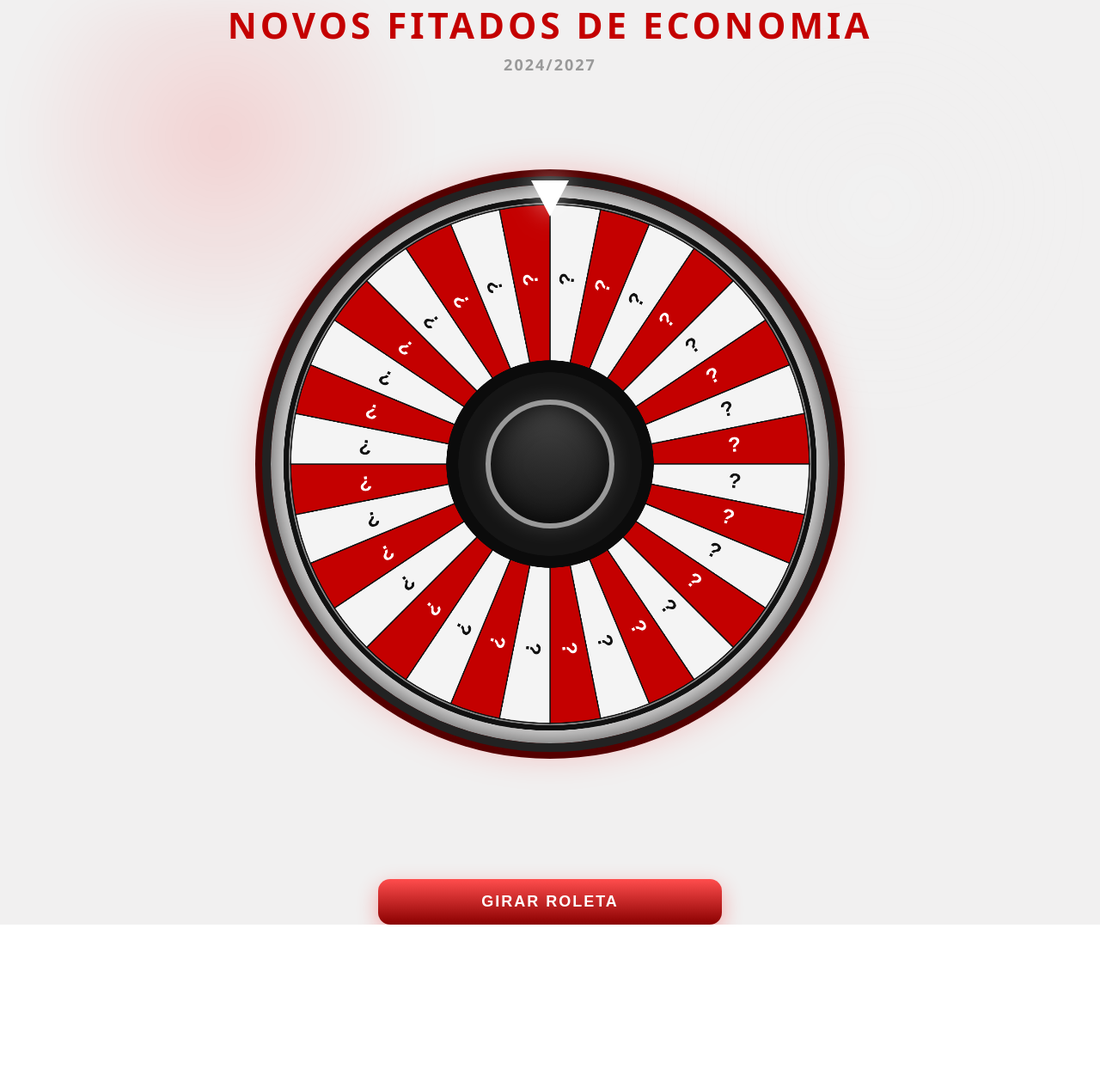
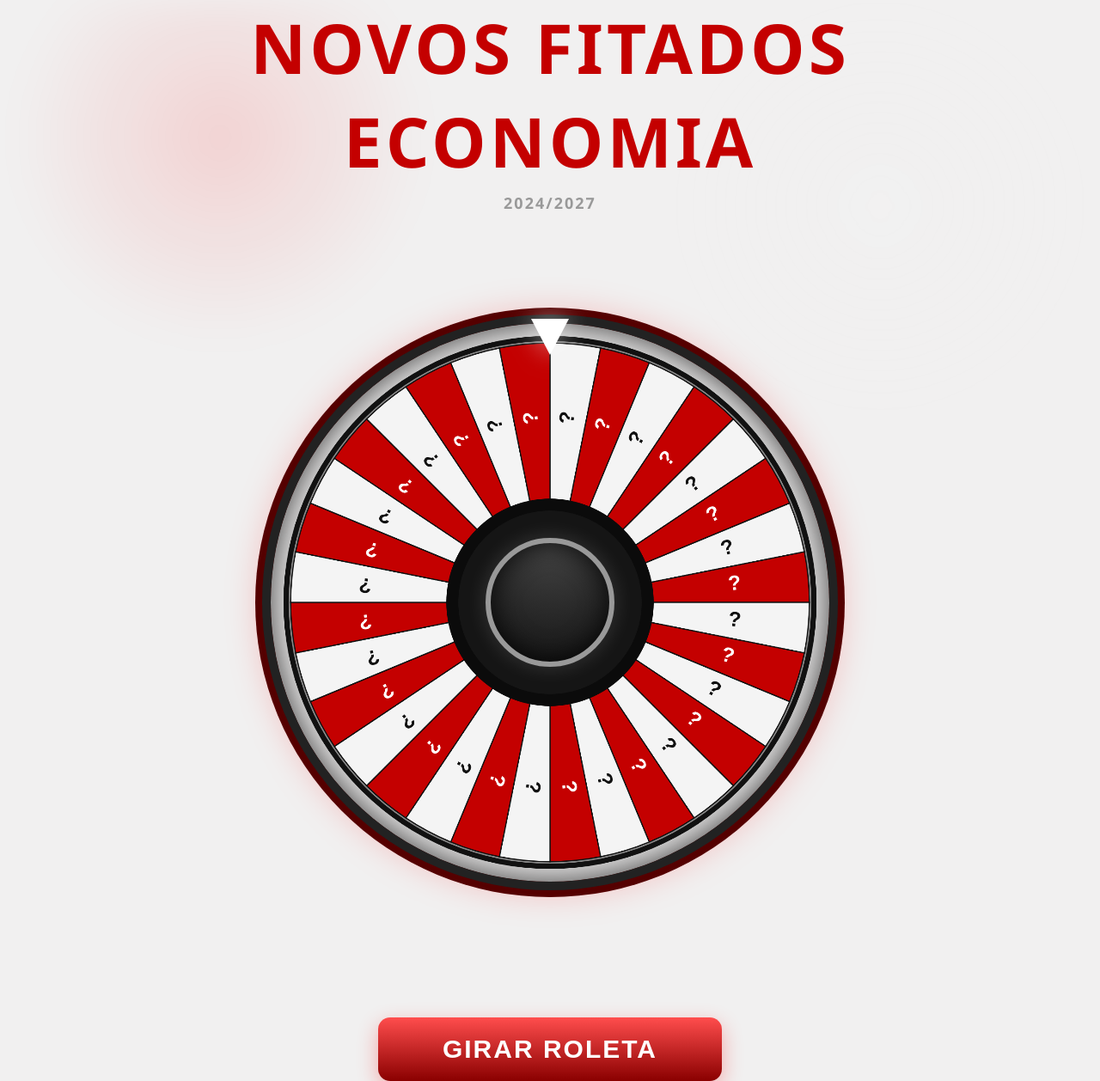
Before and after one commit to martimlf06/jsdnelas, a plain HTML site: page index.html in a window 1280 px wide. Shown: the whole page at 86% size. Before the commit the page ends 1076 px from the top, so only its background shows below. Drawn offline with Linux system fonts and the light colour scheme.

Commit message:
Update index.html

```diff
--- a/index.html
+++ b/index.html
@@ -48,7 +48,7 @@ body {
 }
 
 .topbar h1 {
-  font-size: 42px;
+  font-size: 80px;
   font-weight: 700;
   letter-spacing: 4px;
   text-transform: uppercase;
@@ -130,8 +130,8 @@ button {
   background: linear-gradient(to bottom, #ff4d4d, #8a0000);
   border: none;
   color: white;
-  padding: 16px 46px;
-  font-size: 18px;
+  padding: 20px 60px;
+  font-size: 30px;
   border-radius: 14px;
   cursor: pointer;
   font-weight: 700;
@@ -163,7 +163,8 @@ button:disabled {
 
 <div class="container">
   <div class="topbar">
-    <h1>Novos Fitados de Economia</h1>
+    <h1>Novos Fitados</h1>
+    <h1>Economia</h1>
     <p>2024/2027</p>
   </div>
 
```
